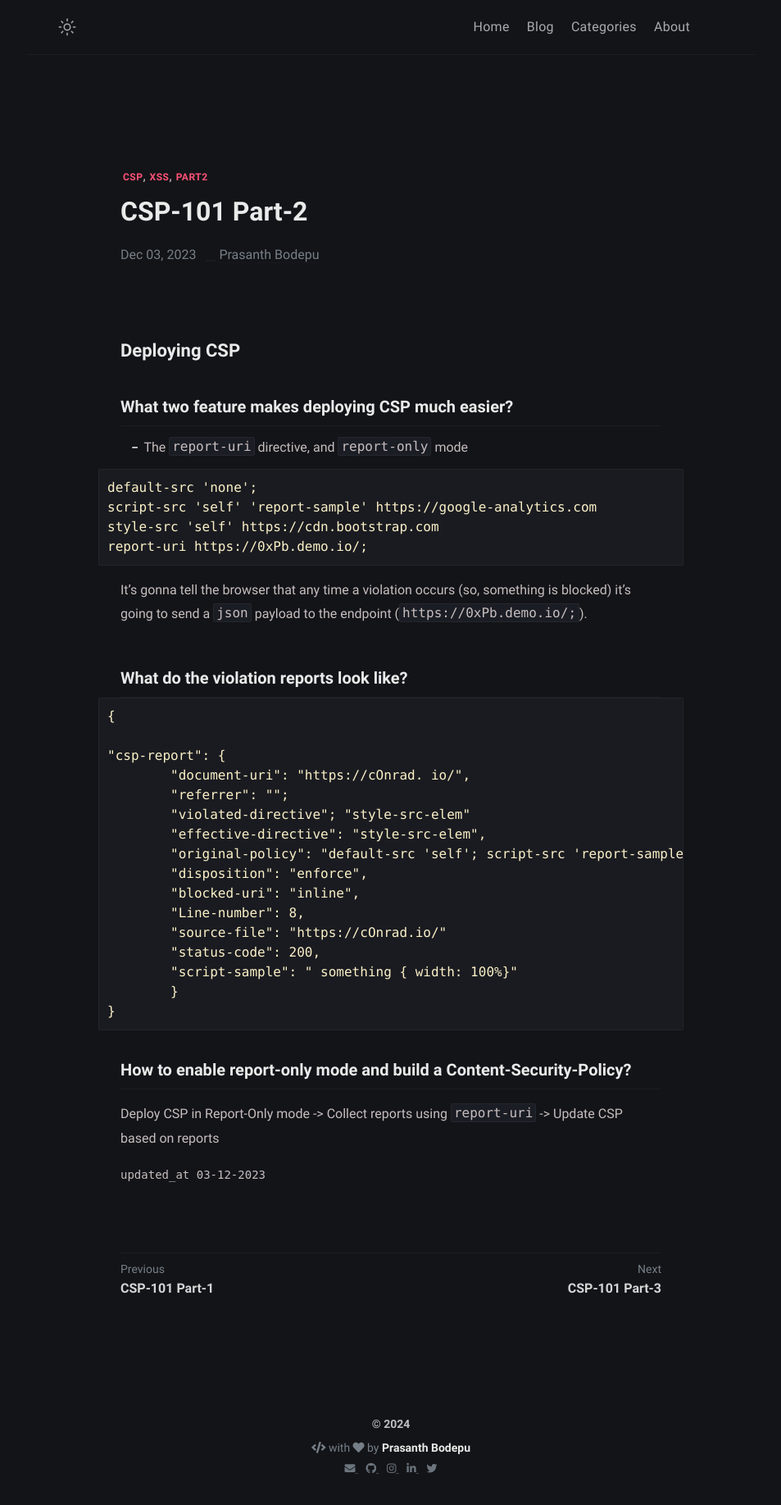
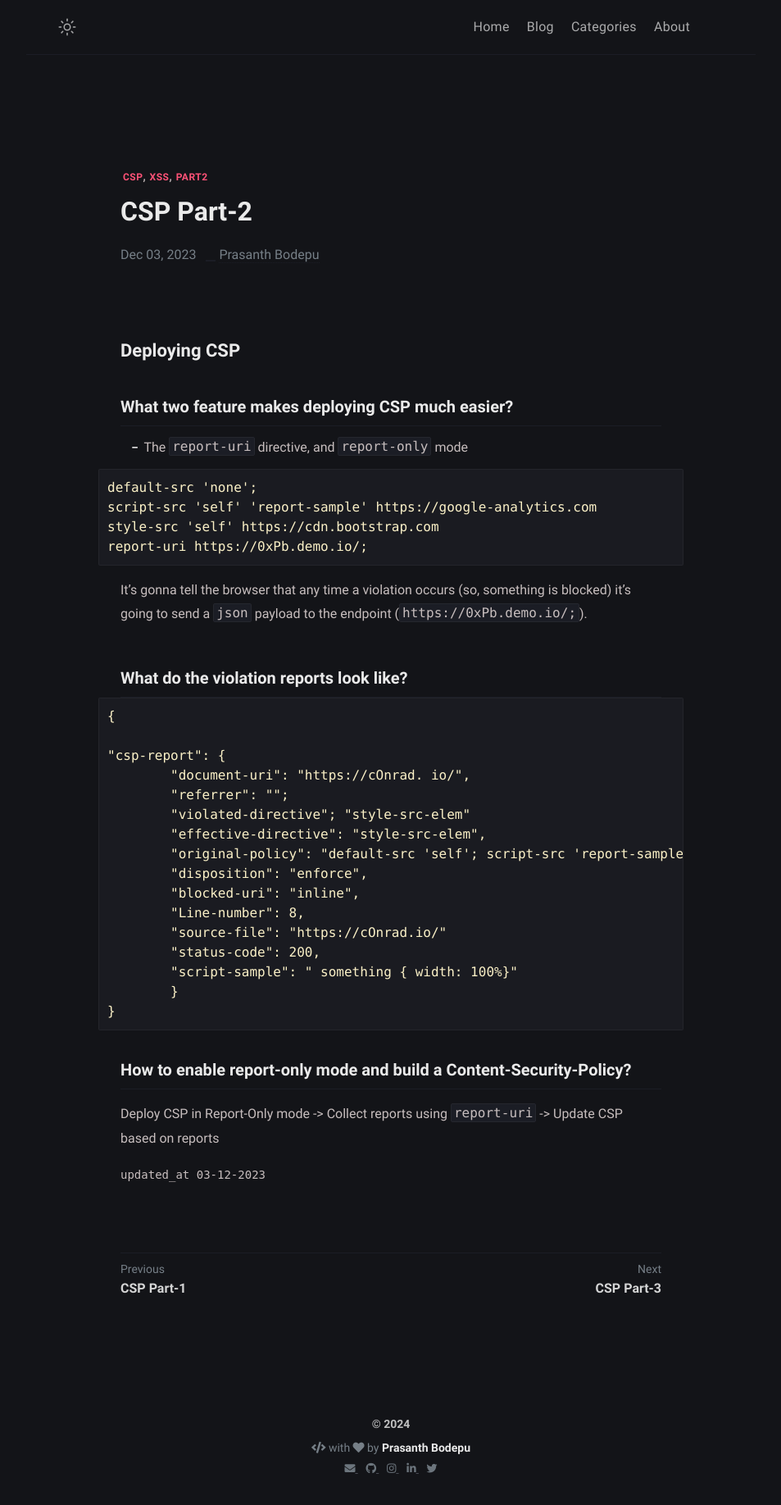
Before and after one commit to 0xPb7/0xPb7.github.io, a Jekyll site: the page built from _posts/CSP-101/2023-02-12-CSP-Part-2.md, in a window 1280 px wide. Shown: the whole page at 82% size, without its empty margins (163-1116 px from the left). Built offline with Jekyll 4.4.1, drawn with Linux system fonts in a browser that asks for light colours; nearby versions of some CDN libraries; some web fonts are replaced.

Commit message:
change the CSP name

```diff
--- a/_posts/CSP-101/2023-02-12-CSP-101-Part-1 copy.md
+++ b/_posts/CSP-101/2023-02-12-CSP-Part-1 copy.md
@@ -1,6 +1,6 @@
 ---
 layout: post
-title: CSP-101 Part-1
+title: CSP Part-1
 date: 2023-12-02 01:00 +0700
 modified: 2023-12-03 16:49:47 +07:00
 tag:
--- a/_posts/CSP-101/2023-02-12-CSP-101-Part-2.md
+++ b/_posts/CSP-101/2023-02-12-CSP-Part-2.md
@@ -1,6 +1,6 @@
 ---
 layout: post
-title: CSP-101 Part-2
+title: CSP Part-2
 date: 2023-12-03 01:00 +0700
 modified: 2023-12-03 16:49:47 +07:00
 tag:
--- a/_posts/CSP-101/2023-02-12-CSP-101-Part-3.md
+++ b/_posts/CSP-101/2023-02-12-CSP-Part-3.md
@@ -1,6 +1,6 @@
 ---
 layout: post
-title: CSP-101 Part-3
+title: CSP Part-3
 date: 2023-12-03 01:00 +0700
 modified: 2023-12-03 16:49:47 +07:00
 tag:
```
Also changed, not shown: _posts/SANS Offensive CTF '24/2024-02-28-JavaScript.md (added, +8 -0 lines).
